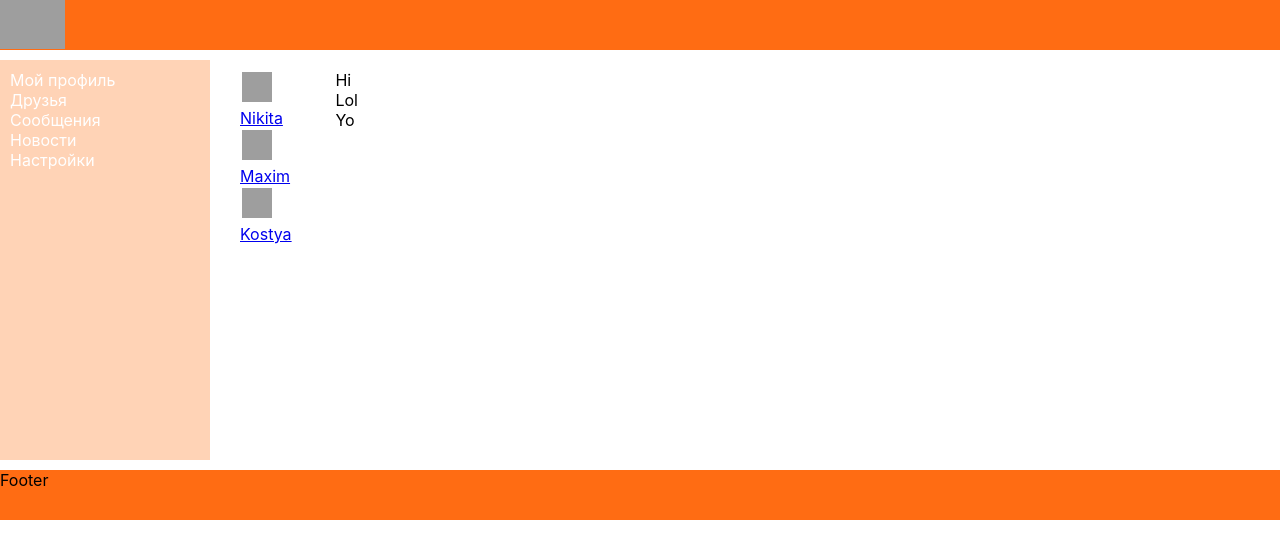
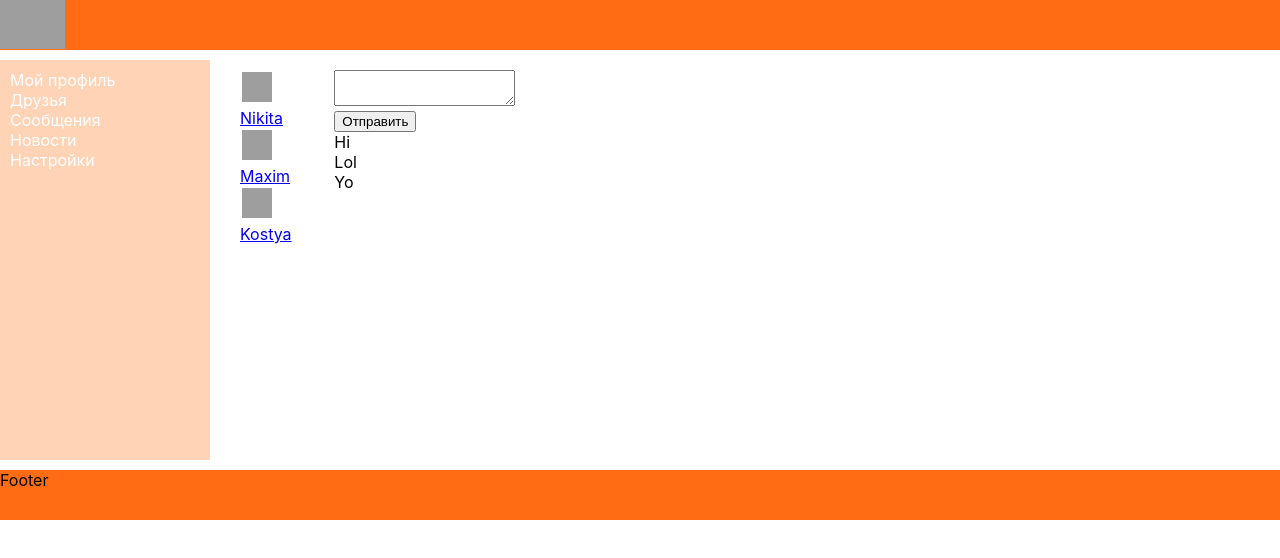
Before and after one commit to blezz23/ReactProject, a React (Create React App) app: page /dialogs in a window 1280 px wide. Shown: the top 558 px of the page. Built offline with nearby package versions, Linux system fonts and the light colour scheme; grey boxes are pictures that could not be loaded.

Commit message:
Lesson 33

```diff
--- a/src/App.js
+++ b/src/App.js
@@ -8,29 +8,27 @@ import Friends from "./components/Content/Friends/Friends";
 import Dialogs from "./components/Content/Dialogs/Dialogs";
 import News from "./components/Content/News/News";
 import Settings from "./components/Content/Settings/Settings";
-import {BrowserRouter, Route} from "react-router-dom";
+import {Route} from "react-router-dom";
 
 const App = (props) => {
     return (
-        <BrowserRouter>
         <div className="app-wrapper">
             <Header/>
             <Nav/>
             <Footer/>
             <div className="add-wrapper-content">
                 <Route path="/main"
-                           render={ () => <Main state={props.state.mainPage} />} />
+                       render={() => <Main state={props.state.mainPage} addPost={props.addPost}/>}/>
                 <Route path="/friends"
-                           render={ () => <Friends state={props.state.friendsPage} />} />
+                       render={() => <Friends state={props.state.friendsPage}/>}/>
                 <Route path="/dialogs"
-                           render={ () => <Dialogs state={props.state.dialogsPage} />} />
+                       render={() => <Dialogs state={props.state.dialogsPage}/>}/>
                 <Route path="/news"
-                           render={ () => <News />} />
+                       render={() => <News/>}/>
                 <Route path="/settings"
-                           render={ () => <Settings />} />
+                       render={() => <Settings/>}/>
             </div>
         </div>
-        </BrowserRouter>
     );
 };
 
--- a/src/Redux/State.js
+++ b/src/Redux/State.js
@@ -1,3 +1,5 @@
+import {rerenderEntireTree} from "../render";
+
 const state = {
     mainPage: {
         postsData: [
@@ -27,4 +29,14 @@ const state = {
     }
 };
 
+export let addPost = (postMessage) => {
+    let newPost = {
+        id: 5,
+        message: postMessage
+    };
+
+    state.mainPage.postsData.push(newPost);
+    rerenderEntireTree(state);
+};
+
 export default state;
--- a/src/components/Content/Dialogs/Dialogs.js
+++ b/src/components/Content/Dialogs/Dialogs.js
@@ -4,8 +4,13 @@ import DialogItem from "./DialogItem/DialogItem";
 import Message from "./Message/Message";
 
 const Dialogs = (props) => {
-    const dialogsElements = props.state.dialogsData.map(d => <DialogItem name={d.name} id={d.id} avatar={d.avatar} />);
-    const messagesElements = props.state.messagesData.map(m => <Message message={m.message} id={m.id} />);
+    let dialogsElements = props.state.dialogsData.map(d => <DialogItem name={d.name} id={d.id} avatar={d.avatar}/>);
+    let messagesElements = props.state.messagesData.map(m => <Message message={m.message} id={m.id}/>);
+    let newMessage = React.createRef();
+    let addNewMessage = () => {
+        let text = newMessage.current.value;
+        alert(text);
+    };
 
     return (
         <div className={s.dialogs}>
@@ -13,6 +18,8 @@ const Dialogs = (props) => {
                 {dialogsElements}
             </div>
             <div className={s.messages}>
+                <textarea ref={newMessage}></textarea>
+                <button onClick={addNewMessage}>Отправить</button>
                 {messagesElements}
             </div>
         </div>
--- a/src/components/Content/Main/Main.js
+++ b/src/components/Content/Main/Main.js
@@ -8,7 +8,7 @@ const Main = (props) => {
     return (
         <div className={s.content}>
             <Avatar />
-            <MyPost />
+            <MyPost addPost={props.addPost} />
             <Posts posts={props.state.postsData}/>
         </div>
     );
--- a/src/components/Content/Main/Posts/MyPost/MyPost.js
+++ b/src/components/Content/Main/Posts/MyPost/MyPost.js
@@ -2,11 +2,18 @@ import React from 'react';
 import s from "./MyPost.module.css"
 
 const MyPost = (props) => {
+    let textPost = React.createRef();
+    let addPost = () => {
+        let text = textPost.current.value;
+        props.addPost(text);
+        textPost.current.value = '';
+    };
+
     return (
         <div className={s.myPost}>
             <div>
-                <textarea>Текст сообщения</textarea>
-                <button>Добавить пост</button>
+                <textarea ref={textPost}></textarea>
+                <button onClick={addPost}>Добавить пост</button>
                 <button>Отложенный пост</button>
             </div>
         </div>
--- a/src/index.js
+++ b/src/index.js
@@ -1,14 +1,8 @@
-import React from 'react';
-import ReactDOM from 'react-dom';
-import './index.css';
-import App from "./App";
 import * as serviceWorker from './serviceWorker';
 import state from "./Redux/State";
+import {rerenderEntireTree} from "./render";
 
-ReactDOM.render(
-    <App state={state} />,
-    document.getElementById('root')
-);
+rerenderEntireTree(state);
 
 // If you want your app to work offline and load faster, you can change
 // unregister() to register() below. Note this comes with some pitfalls.
--- /dev/null
+++ b/src/render.js
@@ -0,0 +1,15 @@
+import React from 'react';
+import ReactDOM from 'react-dom';
+import './render.css';
+import App from "./App";
+import {addPost} from "./Redux/State";
+import {BrowserRouter} from "react-router-dom";
+
+export let rerenderEntireTree = (state) => {
+    ReactDOM.render(
+        <BrowserRouter>
+            <App state={state} addPost={addPost}/>
+        </BrowserRouter>,
+        document.getElementById('root')
+    );
+};
```
Also changed, not shown: src/render.css (renamed from src/index.css). Lines whose indentation alone changed are shown as unchanged.
